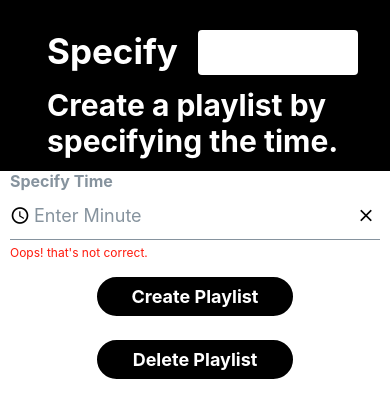
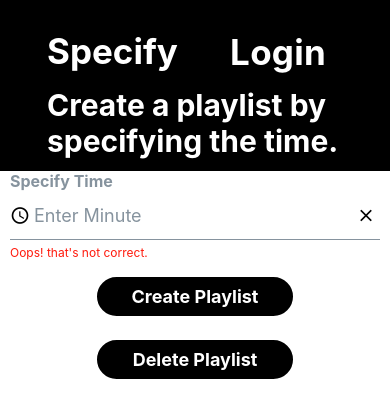
Before and after one commit to pp-develop/music-timer, a React Native app in the folder app/: screen / in a window 390 px wide. Shown: the top 418 px of the page. Built offline with nearby package versions, Linux system fonts and the light colour scheme; no server answers.

Commit message:
fix: update OAuthButton css

```diff
--- a/app/src/features/auth/components/OAuthButton.tsx
+++ b/app/src/features/auth/components/OAuthButton.tsx
@@ -68,7 +68,7 @@ const styles = StyleSheet.create({
         paddingHorizontal: 32,
         borderRadius: 4,
         elevation: 3,
-        backgroundColor: 'white',
+        backgroundColor: 'black',
     },
     text: {
         fontSize: 35,
```
